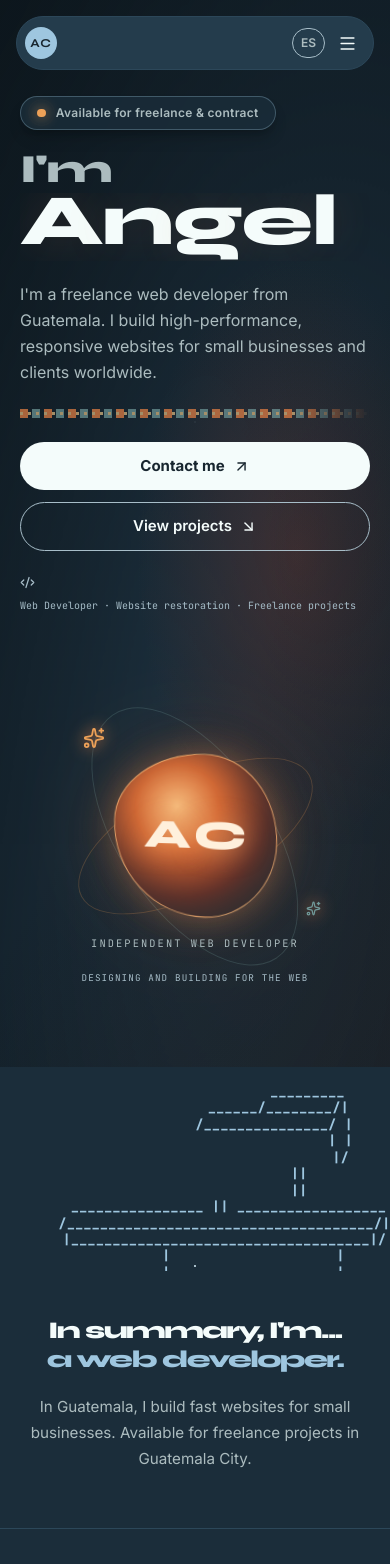
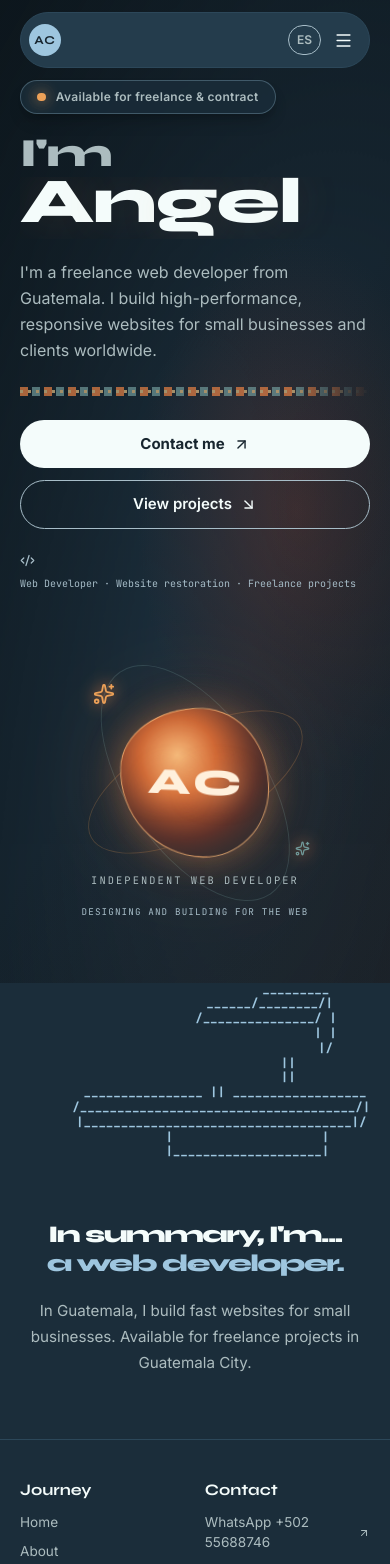
Before and after one commit to itz-angello/my-portafolio, a React (Vite) app: page / in a window 390 px wide. Shown: the top 1564 px of the page. Built offline with nearby package versions, Linux system fonts and the light colour scheme.

Commit message:
Se restauro el inicio y se cambio el apartado de secciónes muy grande

```diff
--- a/src/components/AnvilAscii.tsx
+++ b/src/components/AnvilAscii.tsx
@@ -160,7 +160,7 @@ export const AnvilAscii: React.FC<{ label: string }> = ({ label }) => {
   }, [prefersReducedMotion]);
 
   return (
-    <div className="anvil-ascii-zone" data-cursor-cross>
+    <div className="anvil-ascii-zone site-container" data-cursor-cross>
       <canvas ref={canvasRef} className="anvil-ascii-canvas" role="img" aria-label={label} />
     </div>
   );
--- a/src/components/Navbar.tsx
+++ b/src/components/Navbar.tsx
@@ -47,14 +47,12 @@ export const Navbar: React.FC<NavbarProps> = ({ currentPage }) => {
   };
 
   return (
-    <header className="fixed top-0 left-0 right-0 z-50 flex justify-center pt-4 px-4 pointer-events-none">
+    <header className="fixed inset-x-0 top-3 z-50 flex justify-center pointer-events-none">
       <nav
-        className="pointer-events-auto relative flex w-full items-center gap-1 rounded-full px-2 py-2 sm:gap-1 sm:px-2"
+        className="site-container site-nav pointer-events-auto relative flex items-center gap-1 rounded-full px-2 py-2 sm:gap-1 sm:px-2"
         style={{
           background: 'var(--color-surface)',
           border: '1px solid var(--color-surface-2)',
-          maxWidth: '72rem',
-          width: '100%',
         }}
         aria-label={t.nav.label}
       >
--- a/src/components/Services.tsx
+++ b/src/components/Services.tsx
@@ -11,7 +11,7 @@ export const Services: React.FC = () => {
 
   return (
     <section id="services" className="service-packages" aria-labelledby="services-title">
-      <div className="service-packages-inner">
+      <div className="service-packages-inner site-container">
         <motion.header initial={reduceMotion ? false : { opacity: 0, y: 18 }} whileInView={{ opacity: 1, y: 0 }} viewport={{ once: true, amount: 0.2 }} transition={{ duration: 0.5 }} className="service-packages-header">
           <span className="service-packages-stamp"><PackageOpen size={15} aria-hidden="true" />{t.services.badge}</span>
           <h2 id="services-title">{t.services.heading}</h2>
--- a/src/index.css
+++ b/src/index.css
@@ -9,6 +9,10 @@
    ============================================= */
 :root {
   color-scheme: dark;
+  --site-max-width: 75rem;
+  --site-gutter-pair: clamp(2.5rem, 6vw, 4rem);
+  --menu-height: 3.5rem;
+  --section-space: clamp(4rem, 8vw, 7rem);
 }
 
 html {
@@ -379,7 +383,7 @@ body::before {
 }
 
 /* Workshop skills */
-.workshop-section { max-width: 82rem; margin: 0 auto; padding: clamp(1.2rem, 4vw, 2rem) 0; }
+.workshop-section { max-width: 100%; margin: 0; padding: 0; }
 .workshop-header { max-width: 48rem; margin-bottom: 1.5rem; }
 .workshop-stamp,.service-packages-stamp,.about-profile-eyebrow { display: inline-flex; align-items: center; gap: .55rem; border: 1px solid color-mix(in srgb, var(--color-accent) 35%, transparent); border-radius: 999px; background: color-mix(in srgb, var(--color-surface) 74%, transparent); color: var(--color-accent); font: 500 .7rem var(--font-mono); letter-spacing: .08em; padding: .45rem .72rem; text-transform: uppercase; }
 .workshop-header h1 { margin-top: 1rem; color: var(--color-text); font: 700 clamp(2rem, 6vw, 3.5rem)/1 var(--font-heading); letter-spacing: -.06em; }
@@ -433,8 +437,8 @@ body::before {
 .about-real-stat span { color: var(--color-soft); font-size: .7rem; }
 
 /* Service packages */
-.service-packages { margin-top: 1rem; border-top: 1px solid color-mix(in srgb, var(--color-muted) 25%, transparent); background: linear-gradient(180deg,color-mix(in srgb,var(--color-surface) 22%,transparent),transparent); padding: clamp(3rem, 8vw, 6rem) 1.25rem; }
-.service-packages-inner { max-width: 82rem; margin: 0 auto; }
+.service-packages { margin-top: 0; border-top: 1px solid color-mix(in srgb, var(--color-muted) 25%, transparent); background: linear-gradient(180deg,color-mix(in srgb,var(--color-surface) 22%,transparent),transparent); padding-block: var(--section-space); }
+.service-packages-inner { width: 100%; max-width: var(--site-max-width); margin: 0 auto; }
 .service-packages-header { max-width: 48rem; margin-bottom: 1.5rem; }
 .service-packages-header h2 { margin-top: 1rem; color: var(--color-text); font: 700 clamp(2rem, 6vw, 3.5rem)/1 var(--font-heading); letter-spacing: -.06em; }
 .service-packages-header p { margin-top: .75rem; color: var(--color-soft); font-size: .95rem; line-height: 1.65; }
@@ -472,15 +476,21 @@ body::before {
   .workshop-tool,.service-package-cta { transition: none; }
 }
 
-/* Shared page frame and home close */
-.site-container { width: min(100%, 72rem); margin-inline: auto; padding-inline: clamp(1.25rem, 3vw, 2rem); }
+/* Shared centered frame and vertical rhythm */
+.site-container { box-sizing: border-box; width: calc(100% - var(--site-gutter-pair)); max-width: var(--site-max-width); margin-inline: auto; }
+.site-nav { min-height: var(--menu-height); }
+.site-page { padding-block: calc(var(--menu-height) + 1.5rem) var(--section-space); }
+.about-profile.site-page { padding-bottom: 0; }
+.hero-grid { display: grid; grid-template-columns: minmax(0, 1fr); align-items: center; gap: clamp(2rem, 5vw, 4rem); }
+.forge-hero { min-height: calc(100svh - var(--menu-height)); box-sizing: border-box; padding-top: calc(var(--menu-height) + 1.5rem); padding-bottom: 1.5rem; }
+.forge-art { margin-inline: auto; }
+.forge-name { font-size: clamp(4rem, 9vw, 8rem); }
+.site-page > :first-child { scroll-margin-top: calc(var(--menu-height) + 1.5rem); }
 .site-container-narrow { max-width: 44rem; }
-.workshop-section,.service-packages-inner { max-width: 72rem; }
-.workshop-section { padding-block: 0; }
 
-.anvil-ascii-zone { display: grid; min-height: 13rem; place-items: center; margin: .75rem auto 0; padding-block: .5rem; }
+.anvil-ascii-zone { display: grid; place-items: center; }
 .anvil-ascii-canvas { display: block; width: 100%; height: clamp(11rem, 28vw, 16rem); overflow: visible; }
-.home-summary { padding-top: clamp(2rem, 5vw, 3.5rem); padding-bottom: clamp(3.5rem, 8vw, 6rem); }
+.home-summary { padding-block: var(--section-space); }
 .home-summary-copy { max-width: 64rem; margin-inline: auto; text-align: center; }
 .home-summary-copy h2 { color: var(--color-text); font: 800 clamp(1.5rem, 5.8vw, 4.2rem)/1.02 var(--font-heading); letter-spacing: -.065em; }
 .home-summary-copy h2 span { display: block; }
@@ -511,6 +521,16 @@ body::before {
   background:
     radial-gradient(ellipse at 76% 52%, color-mix(in srgb, var(--color-forge-deep) 35%, transparent), transparent 38%),
     linear-gradient(120deg, rgb(13 22 28 / 84%), rgb(27 45 58 / 40%) 55%, rgb(75 34 20 / 20%));
+}
+
+@media (min-width: 1024px) {
+  .hero-grid { grid-template-columns: repeat(2, minmax(0, 1fr)); column-gap: clamp(2rem, 4vw, 4rem); }
+  .forge-art { margin-left: auto; margin-right: 0; }
+}
+
+@media (max-width: 639px) {
+  .forge-hero { padding-top: calc(var(--menu-height) + 1.5rem); padding-bottom: 2.5rem; }
+  .forge-art { width: min(100%, 20rem); }
 }
 
 .ember-canvas,
--- a/src/pages/About.tsx
+++ b/src/pages/About.tsx
@@ -40,7 +40,7 @@ export const AboutPage: React.FC = () => {
 
   return (
     <>
-      <article className="about-profile site-container pb-16 pt-24">
+      <article className="about-profile site-container site-page">
         <motion.header initial={enter} whileInView={{ opacity: 1, y: 0 }} viewport={{ once: true, amount: 0.18 }} transition={{ duration: 0.55 }} className="about-profile-heading">
           <span className="about-profile-eyebrow"><Sparkles size={15} aria-hidden="true" />{aboutT.heading}</span>
           <h1>{content.name}</h1>
--- a/src/pages/CertificatesPage.tsx
+++ b/src/pages/CertificatesPage.tsx
@@ -8,7 +8,7 @@ export const CertificatesPage: React.FC = () => {
 
   return (
     <>
-      <section className="site-container min-h-[60vh] pb-24 pt-24" aria-labelledby="certificates-heading">
+      <section className="site-container site-page" aria-labelledby="certificates-heading">
         <h1 id="certificates-heading" className="font-heading text-4xl font-bold text-[var(--color-text)] sm:text-6xl">{t.certificates.heading}</h1>
         {certificates.length === 0 ? (
           <div className="mt-8 rounded-2xl border border-dashed border-[var(--color-muted)]/40 bg-[var(--color-surface)] px-6 py-14 text-center text-lg text-[var(--color-muted)]">
--- a/src/pages/Contact.tsx
+++ b/src/pages/Contact.tsx
@@ -32,7 +32,7 @@ export const ContactPage: React.FC = () => {
   };
 
   return (
-    <div className="site-container site-container-narrow pb-24 pt-24">
+    <div className="site-container site-container-narrow site-page">
       <h1
         className="text-4xl sm:text-5xl font-bold mb-4"
         style={{ fontFamily: 'var(--font-heading)', color: 'var(--color-text)' }}
--- a/src/pages/Home.tsx
+++ b/src/pages/Home.tsx
@@ -14,10 +14,10 @@ export const HomePage: React.FC = () => {
 
   return (
     <>
-      <section className="forge-hero relative flex min-h-[calc(100svh-5rem)] items-center overflow-hidden px-0 pb-14 pt-24 sm:py-14" aria-labelledby="home-title">
+      <section className="forge-hero relative flex items-center overflow-hidden" aria-labelledby="home-title">
         <EmberCanvas />
         <div className="forge-vignette" aria-hidden="true" />
-        <div className="site-container relative z-10 grid items-center gap-12 lg:grid-cols-[1.08fr_.92fr] lg:gap-10">
+        <div className="site-container hero-grid relative z-10">
         <div className="relative">
           <motion.p initial={reduceMotion ? false : { opacity: 0, y: 12 }} animate={{ opacity: 1, y: 0 }} transition={{ duration: 0.5, delay: 0.12 }} className="mb-6 inline-flex items-center gap-2.5 rounded-full border border-[var(--color-accent)]/30 bg-[var(--color-bg)]/85 px-4 py-2 text-xs font-semibold tracking-wide text-[var(--color-soft)] shadow-lg shadow-black/20 sm:text-sm">
             <span className="forge-status-dot" aria-hidden="true" />{hero.badge}
@@ -27,7 +27,7 @@ export const HomePage: React.FC = () => {
             <span className="block overflow-hidden pb-2 text-[clamp(2.5rem,6vw,5rem)] text-[var(--color-soft)]">
               {Array.from(hero.headingLead).map((letter, index) => <motion.span key={`${letter}-${index}`} aria-hidden="true" initial={reduceMotion ? false : { opacity: 0, y: '110%' }} animate={{ opacity: 1, y: 0 }} transition={{ duration: 0.52, delay: reduceMotion ? 0 : 0.18 + index * 0.055, ease: [0.2, 0.8, 0.2, 1] }} className="inline-block">{letter === ' ' ? '\u00a0' : letter}</motion.span>)}
             </span>
-            <span className="forge-name block whitespace-nowrap overflow-hidden pb-3 text-[clamp(4.5rem,12vw,10rem)] text-[var(--color-text)]">
+            <span className="forge-name block whitespace-nowrap overflow-hidden pb-3 text-[var(--color-text)]">
               {nameLetters.map((letter, index) => <motion.span key={`${letter}-${index}`} aria-hidden="true" initial={reduceMotion ? false : { opacity: 0, y: '115%', rotateX: -35 }} animate={{ opacity: 1, y: 0, rotateX: 0 }} transition={{ duration: 0.7, delay: reduceMotion ? 0 : 0.34 + index * 0.075, ease: [0.16, 1, 0.3, 1] }} className="inline-block">{letter}</motion.span>)}
             </span>
           </h1>
@@ -46,7 +46,7 @@ export const HomePage: React.FC = () => {
           <p className="mt-6 flex flex-wrap items-center gap-2 font-mono text-[10px] text-[var(--color-muted)] sm:mt-7 sm:text-xs"><Code2 size={15} aria-hidden="true" />{home.roles.join(' · ')}</p>
         </div>
 
-        <motion.div initial={reduceMotion ? false : { opacity: 0, scale: 0.92, x: 18 }} animate={{ opacity: 1, scale: 1, x: 0 }} transition={{ duration: 0.9, delay: 0.28, ease: [0.16, 1, 0.3, 1] }} className="forge-art relative mx-auto grid aspect-square w-full max-w-[27rem] place-items-center lg:ml-auto" aria-label={hero.visualCaption}>
+        <motion.div initial={reduceMotion ? false : { opacity: 0, scale: 0.92, x: 18 }} animate={{ opacity: 1, scale: 1, x: 0 }} transition={{ duration: 0.9, delay: 0.28, ease: [0.16, 1, 0.3, 1] }} className="forge-art relative grid aspect-square w-full max-w-[27rem] place-items-center" aria-label={hero.visualCaption}>
           <div className="forge-orbit forge-orbit-one" aria-hidden="true" />
           <div className="forge-orbit forge-orbit-two" aria-hidden="true" />
           {content.projects[0]?.image
--- a/src/pages/Portfolio.tsx
+++ b/src/pages/Portfolio.tsx
@@ -98,7 +98,7 @@ export const PortfolioPage: React.FC = () => {
   const filters: ArchiveFilter[] = ['all', 'personal', 'client', 'learning'];
 
   return (
-    <div className="site-container pb-24 pt-24">
+    <div className="site-container site-page">
       <h1 className="project-section-title">{portfolioT.heading}</h1>
       <section className="featured-projects-section" aria-labelledby="featured-projects-heading">
         <h2 id="featured-projects-heading" className="project-section-title">{portfolioT.featuredHeading}</h2>
--- a/src/pages/Project.tsx
+++ b/src/pages/Project.tsx
@@ -34,7 +34,7 @@ export const ProjectPage: React.FC<ProjectPageProps> = ({ slug }) => {
   return (
     <>
     <PageMetadata page="project" project={project} />
-    <article className="project-case-wrap site-container pb-24 pt-24">
+    <article className="project-case-wrap site-container site-page">
       <motion.header initial={enter} animate={{ opacity: 1, y: 0 }} transition={revealTransition} className="mb-9 sm:mb-12">
         <a href="/portfolio/" className="project-case-back"><ArrowLeft size={16} aria-hidden="true" />{caseT.back}</a>
         <div className="mt-8 flex flex-wrap items-center gap-3">
--- a/src/pages/SkillsPage.tsx
+++ b/src/pages/SkillsPage.tsx
@@ -3,7 +3,7 @@ import { Skills } from '../components/Skills';
 
 export const SkillsPage: React.FC = () => (
   <>
-    <div className="site-container pb-24 pt-24">
+    <div className="site-container site-page">
       <Skills />
     </div>
   </>
```
